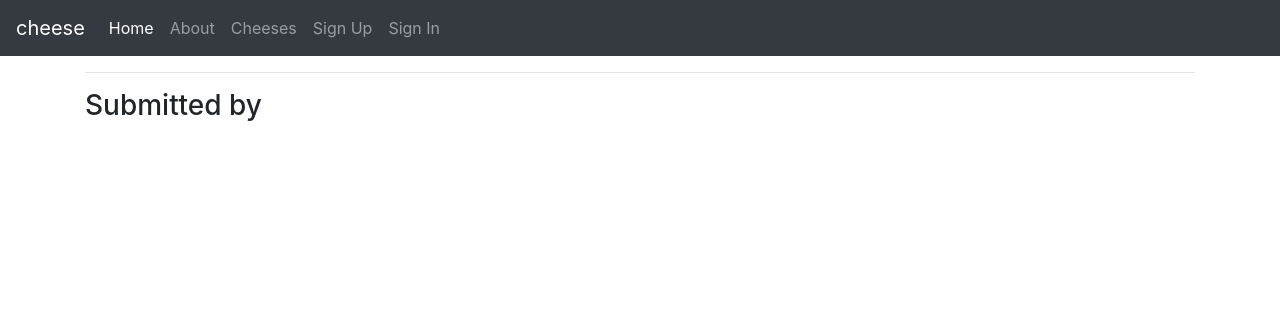
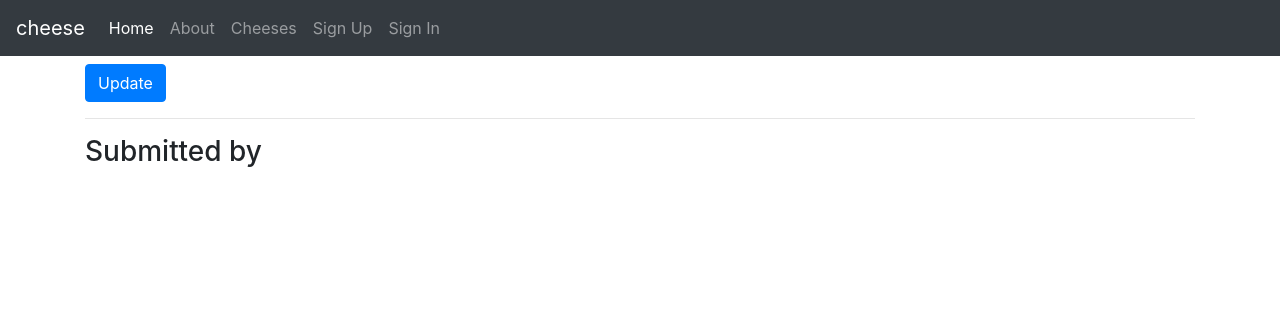
Before and after one commit to kevinbowen777/cheese, a Django app: template cheese/templates/cheeses/cheese_detail.html in a window 1280 px wide. Shown: the top 316 px of the page. Run offline with Django 3.2, Linux system fonts and the light colour scheme; the template is opened without the code that fills it, so the values that code supplies are empty; some libraries are stand-ins or nearby versions.

Commit message:
Link to Update form

```diff
--- a/cheese/templates/cheeses/cheese_detail.html
+++ b/cheese/templates/cheeses/cheese_detail.html
@@ -4,6 +4,13 @@
 
 {% block content %}
 <h2>{{ cheese.name }}</h2>
+<p>
+  <a class="btn btn-primary"
+    href="{% url 'cheeses:update' cheese.slug %}"
+    role="button">
+      Update
+  </a>
+</p>
 
 {% if cheese.firmness %}
   <p>Firmness: {{ cheese.get_firmness_display }}</p>
```
